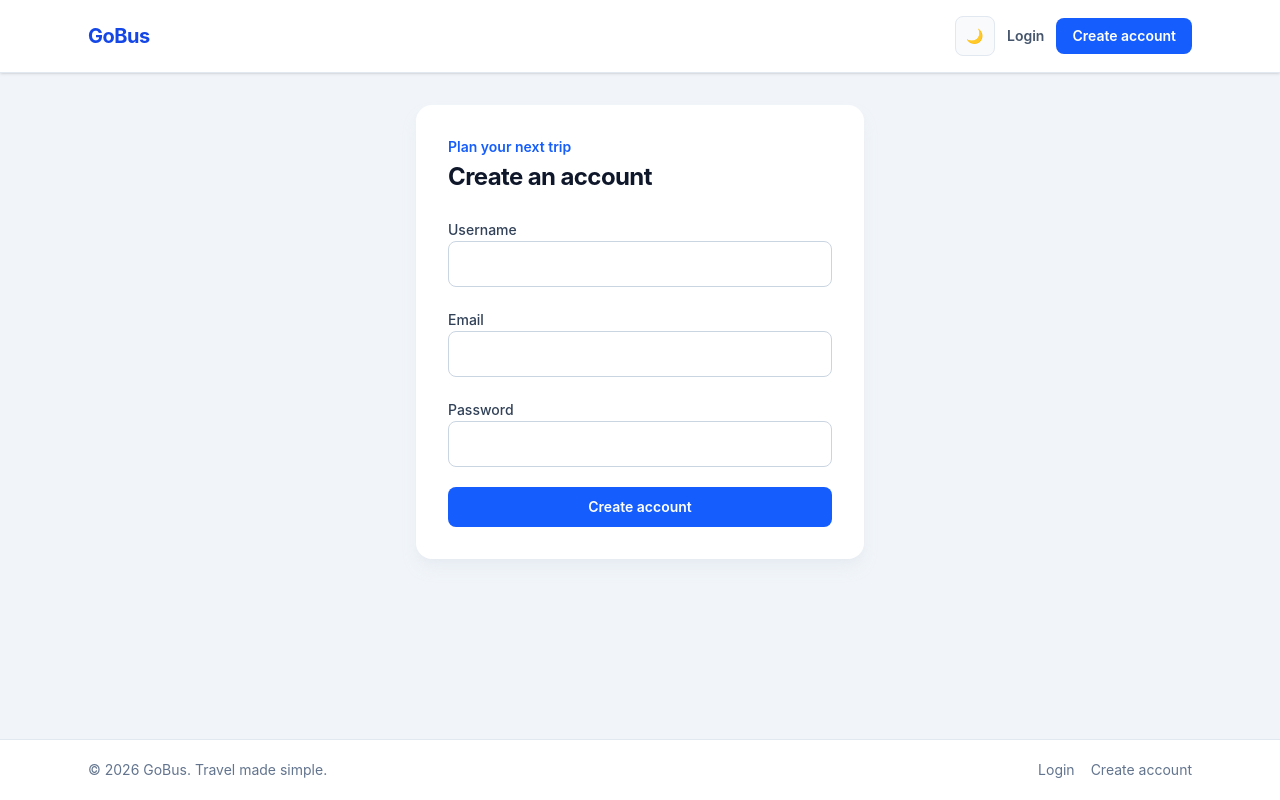
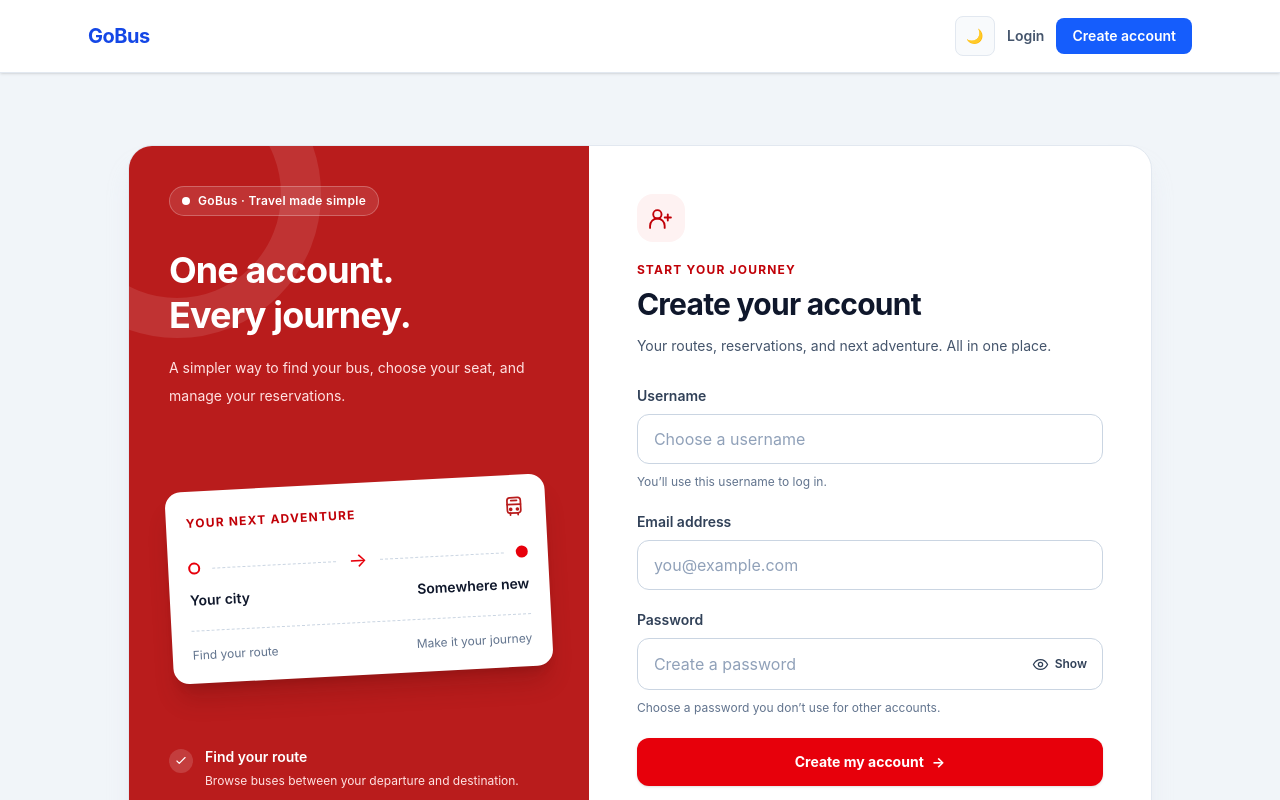
Before and after one commit to suhasgp2003/Bus_Ticket_Booking-React-, a React (Vite) app: page /register in a window 1280 px wide. Shown: the top 800 px of the page. Built offline with nearby package versions, Linux system fonts and the light colour scheme; the HTML template or start-up script is replaced by a standard one.

Commit message:
modify RegisterForm.jsx ui

```diff
--- a/src/components/RegisterForm.jsx
+++ b/src/components/RegisterForm.jsx
@@ -1,5 +1,6 @@
 import { useState} from 'react';
 import axios from 'axios';
+import { Link } from 'react-router-dom';
 
 const RegisterForm = () => {
     const [form,setForm]= useState({
@@ -8,6 +9,7 @@ const RegisterForm = () => {
         password:''
     });
     const [message,setMessage]= useState('');
+    const [showPassword, setShowPassword] = useState(false);
     const handleChange = (e) => {
         setForm({
             ...form,
@@ -33,29 +35,169 @@ const RegisterForm = () => {
 }
     };
 
+  const isSuccess = message === 'Registration successfull!';
+
   return (
-    <div className="mx-auto w-full max-w-md rounded-2xl bg-white p-5 shadow-lg shadow-slate-200/70 sm:p-8">
-      <div className="mb-6">
-        <p className="text-sm font-semibold text-blue-600">Plan your next trip</p>
-        <h1 className="mt-1 text-xl font-bold tracking-tight text-slate-900 sm:text-2xl">Create an account</h1>
+    <section aria-labelledby="signup-title" className="mx-auto w-full max-w-5xl py-2 sm:py-6 lg:py-10">
+      <div className="grid overflow-hidden rounded-3xl border border-slate-200 bg-white shadow-xl shadow-slate-200/70 md:grid-cols-[0.9fr_1.1fr]">
+        <aside className="relative hidden flex-col justify-between overflow-hidden bg-[#b91c1c] p-8 text-white md:flex lg:p-10">
+          <div aria-hidden="true" className="pointer-events-none absolute -left-24 -top-24 h-72 w-72 rounded-full border-[40px] border-white/10" />
+          <div className="relative">
+            <p className="inline-flex items-center gap-2 rounded-full border border-white/25 bg-white/10 px-3 py-1.5 text-xs font-semibold tracking-wide">
+              <span aria-hidden="true" className="h-2 w-2 rounded-full bg-white" />
+              GoBus · Travel made simple
+            </p>
+            <h2 className="mt-8 text-3xl font-bold leading-tight tracking-tight lg:text-4xl">One account.<br />Every journey.</h2>
+            <p className="mt-4 text-sm leading-7 text-red-100">A simpler way to find your bus, choose your seat, and manage your reservations.</p>
+          </div>
+
+          <div aria-hidden="true" className="relative my-9 rotate-[-3deg] rounded-2xl bg-white p-5 text-slate-900 shadow-xl shadow-red-950/20">
+            <div className="flex items-center justify-between">
+              <span className="text-xs font-bold uppercase tracking-widest text-red-700">Your next adventure</span>
+              <svg width="23" height="23" viewBox="0 0 24 24" fill="none" stroke="#b91c1c" strokeWidth="1.8">
+                <rect x="5" y="3" width="14" height="16" rx="3" /><path d="M5 10h14M8 19v2m8-2v2M9 6h6" strokeLinecap="round" /><circle cx="8.5" cy="15" r="1" /><circle cx="15.5" cy="15" r="1" />
+              </svg>
+            </div>
+            <div className="mt-5 flex items-center gap-3">
+              <div className="h-3 w-3 shrink-0 rounded-full border-2 border-red-600" />
+              <div className="h-px flex-1 border-t border-dashed border-slate-300" />
+              <span className="text-xl text-red-600">&rarr;</span>
+              <div className="h-px flex-1 border-t border-dashed border-slate-300" />
+              <div className="h-3 w-3 shrink-0 rounded-full bg-red-600" />
+            </div>
+            <div className="mt-2 flex justify-between gap-3 text-sm font-semibold text-slate-900"><span>Your city</span><span>Somewhere new</span></div>
+            <div className="mt-5 flex items-center justify-between border-t border-dashed border-slate-300 pt-4 text-xs text-slate-500"><span>Find your route</span><span>Make it your journey</span></div>
+          </div>
+
+          <ul className="relative space-y-5">
+            {[
+              ['Find your route', 'Browse buses between your departure and destination.'],
+              ['Choose your seat', 'Pick from the available seats on your bus.'],
+              ['Stay organized', 'View and manage your bookings in one place.'],
+            ].map(([title, description]) => (
+              <li key={title} className="flex items-start gap-3">
+                <span aria-hidden="true" className="mt-0.5 flex h-6 w-6 shrink-0 items-center justify-center rounded-full bg-white/15">
+                  <svg width="14" height="14" viewBox="0 0 24 24" fill="none" stroke="currentColor" strokeWidth="2"><path d="m5 12 4 4L19 6" strokeLinecap="round" strokeLinejoin="round" /></svg>
+                </span>
+                <div><p className="text-sm font-semibold">{title}</p><p className="mt-1 text-xs leading-5 text-red-100">{description}</p></div>
+              </li>
+            ))}
+          </ul>
+        </aside>
+
+        <div className="px-5 py-8 sm:px-10 sm:py-10 lg:px-12 lg:py-12">
+          <div className="mb-7">
+            <div aria-hidden="true" className="mb-5 flex h-12 w-12 items-center justify-center rounded-2xl bg-red-50 text-red-700">
+              <svg width="25" height="25" viewBox="0 0 24 24" fill="none" stroke="currentColor" strokeWidth="1.8"><circle cx="9" cy="8" r="4" /><path d="M2 21v-2a7 7 0 0 1 14 0v2m3-13v6m-3-3h6" strokeLinecap="round" strokeLinejoin="round" /></svg>
+            </div>
+            <p className="text-xs font-bold uppercase tracking-widest text-red-700">Start your journey</p>
+            <h1 id="signup-title" className="mt-2 text-3xl font-bold tracking-tight text-slate-900">Create your account</h1>
+            <p className="mt-3 text-sm leading-6 text-slate-600">Your routes, reservations, and next adventure. All in one place.</p>
+          </div>
+
+          <form onSubmit={handleSubmit} aria-describedby={message ? 'signup-message' : undefined}>
+            {message && (
+              <div
+                id="signup-message"
+                role={isSuccess ? 'status' : 'alert'}
+                className={`mb-6 flex items-start gap-3 rounded-xl border p-4 text-sm leading-6 ${isSuccess ? 'border-green-200 bg-green-50 text-green-700' : 'border-red-200 bg-red-50 text-red-700'}`}
+              >
+                <svg aria-hidden="true" className="mt-0.5 shrink-0" width="20" height="20" viewBox="0 0 24 24" fill="none" stroke="currentColor" strokeWidth="1.8"><circle cx="12" cy="12" r="9" />{isSuccess ? <path d="m7 12 3 3 7-7" /> : <path d="M12 7v6m0 3v1" />}</svg>
+                <div>
+                  <p className="font-semibold">{isSuccess ? 'Your account is ready' : 'We couldn’t create your account'}</p>
+                  <p className="break-words">{isSuccess ? 'Registration successful. Log in to start planning your trip.' : message}</p>
+                </div>
+              </div>
+            )}
+
+            <fieldset className="min-w-0 space-y-5">
+              <legend className="sr-only">Account details</legend>
+              <div>
+                <label htmlFor="signup-username" className="block text-sm font-semibold text-slate-700">Username</label>
+                <input
+                  type="text"
+                  id="signup-username"
+                  name="username"
+                  value={form.username}
+                  onChange={handleChange}
+                  autoComplete="username"
+                  autoCapitalize="none"
+                  spellCheck={false}
+                  placeholder="Choose a username"
+                  aria-describedby="signup-username-hint"
+                  className="mt-2 min-h-12 w-full rounded-xl border border-slate-300 bg-white px-4 py-3 text-base text-slate-900 outline-none transition placeholder:text-slate-400 focus:border-red-500 focus:ring-2 focus:ring-red-500/20 motion-reduce:transition-none"
+                  required
+                />
+                <p id="signup-username-hint" className="mt-2 text-xs leading-5 text-slate-500">You’ll use this username to log in.</p>
+              </div>
+
+              <div>
+                <label htmlFor="signup-email" className="block text-sm font-semibold text-slate-700">Email address</label>
+                <input
+                  type="email"
+                  id="signup-email"
+                  name="email"
+                  value={form.email}
+                  onChange={handleChange}
+                  autoComplete="email"
+                  autoCapitalize="none"
+                  spellCheck={false}
+                  placeholder="you@example.com"
+                  className="mt-2 min-h-12 w-full rounded-xl border border-slate-300 bg-white px-4 py-3 text-base text-slate-900 outline-none transition placeholder:text-slate-400 focus:border-red-500 focus:ring-2 focus:ring-red-500/20 motion-reduce:transition-none"
+                  required
+                />
+              </div>
+
+              <div>
+                <label htmlFor="signup-password" className="block text-sm font-semibold text-slate-700">Password</label>
+                <div className="relative mt-2">
+                  <input
+                    type={showPassword ? 'text' : 'password'}
+                    id="signup-password"
+                    name="password"
+                    value={form.password}
+                    onChange={handleChange}
+                    autoComplete="new-password"
+                    autoCapitalize="none"
+                    spellCheck={false}
+                    placeholder="Create a password"
+                    aria-describedby="signup-password-hint"
+                    className="min-h-13 w-full rounded-xl border border-slate-300 bg-white py-3 pr-24 pl-4 text-base text-slate-900 outline-none transition placeholder:text-slate-400 focus:border-red-500 focus:ring-2 focus:ring-red-500/20 motion-reduce:transition-none"
+                    required
+                  />
+                  <button
+                    type="button"
+                    aria-label={showPassword ? 'Hide password' : 'Show password'}
+                    aria-pressed={showPassword}
+                    aria-controls="signup-password"
+                    onClick={() => setShowPassword((current) => !current)}
+                    className="absolute top-1 right-1 inline-flex min-h-11 items-center justify-center gap-1.5 rounded-lg px-3 text-xs font-semibold text-slate-700 transition hover:bg-slate-50 focus-visible:outline-none focus-visible:ring-2 focus-visible:ring-red-500 motion-reduce:transition-none"
+                  >
+                    <svg aria-hidden="true" width="17" height="17" viewBox="0 0 24 24" fill="none" stroke="currentColor" strokeWidth="1.8">
+                      <path d="M2 12s3.5-7 10-7 10 7 10 7-3.5 7-10 7S2 12 2 12Z" strokeLinecap="round" strokeLinejoin="round" /><circle cx="12" cy="12" r="3" />
+                      {showPassword && <path d="m3 3 18 18" strokeLinecap="round" />}
+                    </svg>
+                    {showPassword ? 'Hide' : 'Show'}
+                  </button>
+                </div>
+                <p id="signup-password-hint" className="mt-2 text-xs leading-5 text-slate-500">Choose a password you don’t use for other accounts.</p>
+              </div>
+
+              <button type="submit" className="inline-flex min-h-12 w-full items-center justify-center gap-2 rounded-xl bg-red-600 px-5 py-3.5 text-sm font-bold text-white shadow-sm transition hover:bg-red-700 focus-visible:outline-none focus-visible:ring-2 focus-visible:ring-red-500 focus-visible:ring-offset-2 motion-reduce:transition-none">
+                Create my account <span aria-hidden="true">&rarr;</span>
+              </button>
+            </fieldset>
+          </form>
+
+          <div className="mt-7 border-t border-slate-100 pt-6 text-center">
+            <p className="text-sm text-slate-600">Already have an account?</p>
+            <Link to="/login" className="mt-2 inline-flex min-h-11 items-center justify-center rounded-lg px-3 text-sm font-bold text-red-700 transition hover:bg-red-50 focus-visible:outline-none focus-visible:ring-2 focus-visible:ring-red-500 focus-visible:ring-offset-2">
+              Log in to GoBus <span aria-hidden="true" className="ml-2">&rarr;</span>
+            </Link>
+          </div>
+        </div>
       </div>
-      <form onSubmit={handleSubmit} className="space-y-5">
-        <div className="space-y-2">
-          <label htmlFor="username" className="text-sm font-medium text-slate-700">Username</label>
-          <input className="w-full rounded-lg border border-slate-300 px-3 py-2.5 outline-none transition focus:border-blue-500 focus:ring-2 focus:ring-blue-100" type="text" id="username" name="username" value={form.username} onChange={handleChange} required />
-        </div>
-        <div className="space-y-2">
-          <label htmlFor="email" className="text-sm font-medium text-slate-700">Email</label>
-          <input className="w-full rounded-lg border border-slate-300 px-3 py-2.5 outline-none transition focus:border-blue-500 focus:ring-2 focus:ring-blue-100" type="email" id="email" name="email" value={form.email} onChange={handleChange} required />
-        </div>
-        <div className="space-y-2">
-          <label htmlFor="password" className="text-sm font-medium text-slate-700">Password</label>
-          <input className="w-full rounded-lg border border-slate-300 px-3 py-2.5 outline-none transition focus:border-blue-500 focus:ring-2 focus:ring-blue-100" type="password" id="password" name="password" value={form.password} onChange={handleChange} required />
-        </div>
-        <button className="w-full rounded-lg bg-blue-600 px-4 py-2.5 text-sm font-semibold text-white transition hover:bg-blue-700 focus:outline-none focus:ring-2 focus:ring-blue-500 focus:ring-offset-2" type="submit">Create account</button>
-        {message && <p className="rounded-lg bg-slate-100 px-3 py-2 text-sm text-slate-700">{message}</p>}
-      </form>
-    </div>
+    </section>
   )
 }
 
```
